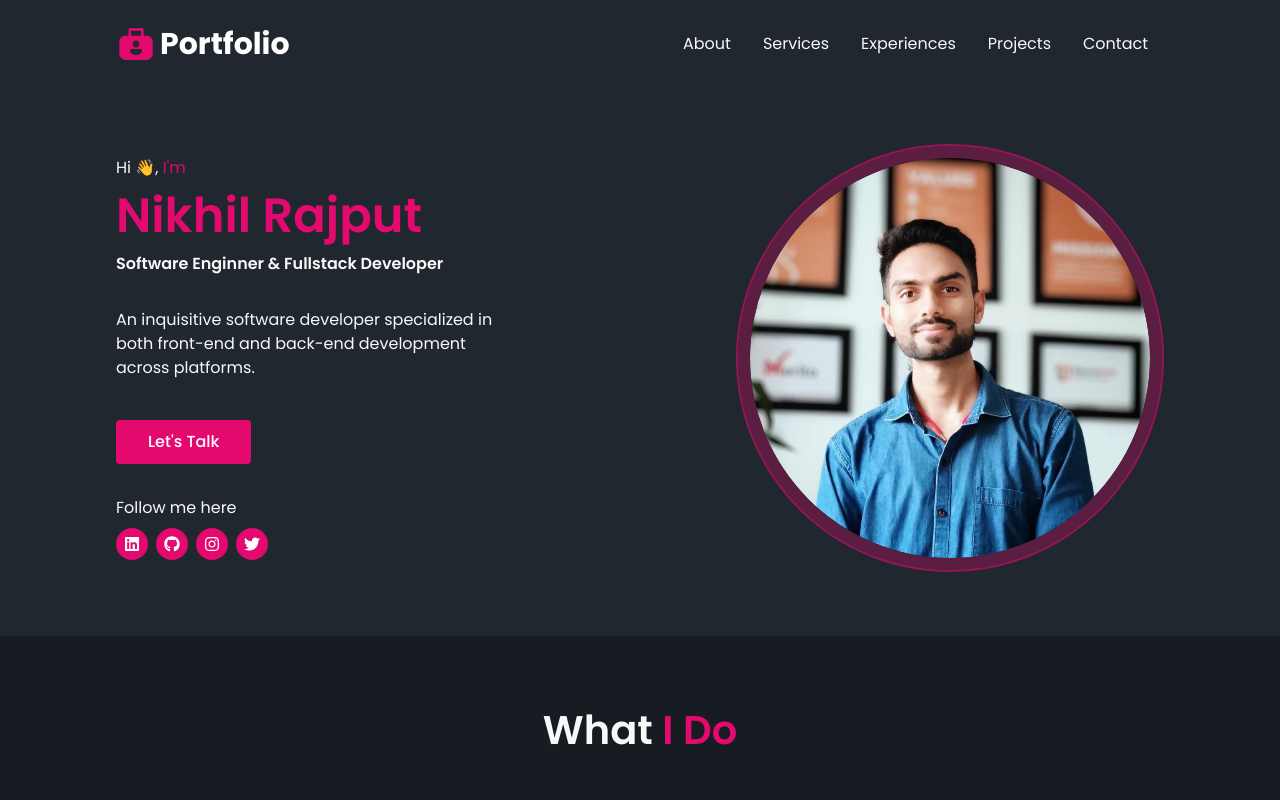
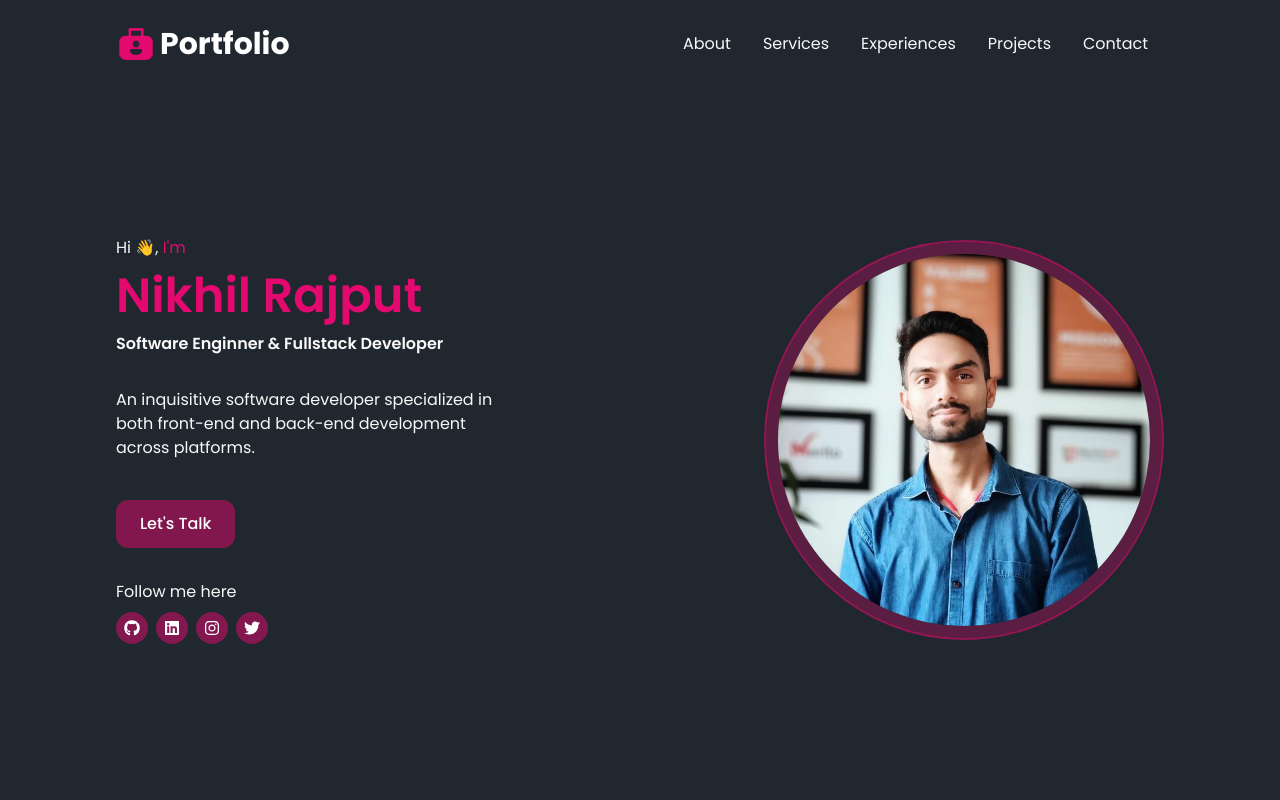
Before and after one commit to superchaindev/portfolio, a Next.js app: page / in a window 1280 px wide. Shown: the top 800 px of the page. Built offline with nearby package versions, Linux system fonts and the light colour scheme.

Commit message:
update changes and bug fixes

```diff
--- a/src/app/globals.scss
+++ b/src/app/globals.scss
@@ -6,7 +6,7 @@
 
 :root {
   --maxWidth: 1200px;
-  --borderRadius: 0.5rem;
+  --borderRadius: 0.75rem;
 
   --dialogColor: rgba(32, 39, 47, 1);
   --bgColor: rgba(23, 28, 34, 1);
@@ -17,6 +17,7 @@
   --darkGrayColor: rgb(160, 160, 160);
 
   --linkColor: #0071ff;
+
   --primaryColor: rgba(227, 9, 111, 1);
   --primaryColor10: rgba(227, 9, 111, 0.1);
   --primaryColor20: rgba(227, 9, 111, 0.2);
@@ -392,6 +393,7 @@ h6 {
 }
 
 .app__filled_btn {
+  position: relative;
   display: flex;
   flex-direction: row;
   align-items: center;
@@ -404,9 +406,12 @@ h6 {
   width: fit-content;
   outline: none;
   border: none;
-  background-color: var(--primaryColor);
-  border-radius: 0.25rem;
-  padding: 0.65rem 2rem;
+  padding: 0.75rem 1.5rem;
+
+  background: var(--primaryColor50);
+  -webkit-backdrop-filter: blur(0.5rem);
+  backdrop-filter: blur(0.5rem);
+  border-radius: var(--borderRadius);
 
   color: var(--whiteColor);
   text-decoration: none;
@@ -416,16 +421,35 @@ h6 {
   font-weight: 500;
   line-height: 1.5rem;
 
+  overflow: hidden;
+  z-index: 1;
+
   cursor: pointer;
-  transition: all 0.3s ease-in-out;
+  transition: all 0.5s ease-in-out;
   animation: drop-in 500ms ease 200ms backwards;
 
   svg {
     margin-right: 0.5rem;
   }
 
-  &:hover {
-    background-color: var(--primaryColor60);
+  &::before {
+    content: "";
+    width: 100%;
+    height: 100%;
+    margin: auto;
+    position: absolute;
+    top: 0;
+    left: -100%;
+    background: var(--primaryColor);
+    transition: all 0.6s ease;
+    z-index: -1;
+  }
+
+  &:hover:before {
+    top: 0;
+    left: 0;
+    border: 0px;
+    transform: translateX(0);
   }
 
   @media screen and (min-width: 1600px) {
@@ -490,6 +514,7 @@ h6 {
 }
 
 .app__icon_btn {
+  position: relative;
   display: flex;
   flex-direction: row;
   align-items: center;
@@ -500,18 +525,37 @@ h6 {
   flex-grow: 0;
 
   outline: none;
-  background-color: transparent;
+  background-color: var(--primaryColor50);
   border: none;
+  border-radius: 100%;
   padding: 0.5rem;
 
-  color: var(--primaryColor);
+  color: var(--whiteColor);
+
+  overflow: hidden;
+  z-index: 1;
 
   cursor: pointer;
-  transition: all 0.3s ease-in-out;
+  transition: all 0.5s ease-in-out;
 
-  &:hover {
-    background-color: var(--primaryColor10);
-    border-radius: 50%;
+  &::before {
+    content: "";
+    width: 100%;
+    height: 100%;
+    margin: auto;
+    position: absolute;
+    top: 0;
+    left: -100%;
+    background: var(--primaryColor);
+    transition: all 0.6s ease;
+    z-index: -1;
+  }
+
+  &:hover:before {
+    top: 0;
+    left: 0;
+    border: 0px;
+    transform: translateX(0);
   }
 
   @media screen and (min-width: 1600px) {
--- a/src/app/layout.js
+++ b/src/app/layout.js
@@ -9,9 +9,9 @@ export const metadata = {
 export default function RootLayout({ children }) {
   return (
     <html lang="en">
-      <head>
+      {/* <head>
         <link rel="icon" href="/favicon.ico" sizes="any" />;
-      </head>
+      </head> */}
 
       <body>
         <NavBar />
--- a/src/components/common/ResponsiveBox.jsx
+++ b/src/components/common/ResponsiveBox.jsx
@@ -1,20 +1,32 @@
+"use client";
+
 import PropTypes from "prop-types";
+import { motion } from "framer-motion";
 
 const ResponsiveBox = (props) => {
-  const { children, classNames } = props;
+  const { children, classNames, animateReverse } = props;
 
   return (
-    <div
-      className={`relative flex flex-col justify-start items-start w-full p-0 mx-auto my-0 overflow-hidden transition duration-300 ease-in-out ${classNames}`}
+    <motion.div
+      initial={{ x: animateReverse ? "100%" : "-100%", opacity: 0 }}
+      whileInView={{ x: 0, opacity: 1 }}
+      transition={{
+        type: "spring",
+        duration: 0.8,
+        bounce: 0.4,
+        stiffness: 100,
+      }}
+      className={`relative flex flex-col justify-start items-start w-full h-auto p-0 mx-auto my-0 overflow-hidden transition duration-300 ease-in-out ${classNames}`}
     >
       {children}
-    </div>
+    </motion.div>
   );
 };
 
 ResponsiveBox.propTypes = {
   children: PropTypes.node,
   classNames: PropTypes.string,
+  animateReverse: PropTypes.bool,
 };
 
 export default ResponsiveBox;
--- a/src/components/home/Section1.jsx
+++ b/src/components/home/Section1.jsx
@@ -1,12 +1,12 @@
 "use client";
 
+import { motion } from "framer-motion";
 import Image from "next/image";
 import Link from "next/link";
 import ConstraintedBox from "@/components/common/ConstraintedBox";
 import ResponsiveBox from "@/components/common/ResponsiveBox";
 import WrappedBox from "@/components/common/WrappedBox";
 import Column from "@/components/common/Column";
-import CircleBox from "@/components/common/CircleBox";
 import Row from "@/components/common/Row";
 import socialLinks from "@/data/socialLinks";
 import FilledButton from "../common/FilledButton";
@@ -21,7 +21,7 @@ const onHandleClickTalkBtn = () => {
 
 const HomeSection1 = () => {
   return (
-    <ResponsiveBox classNames="bg-[var(--dialogColor)]">
+    <ResponsiveBox classNames="bg-[var(--dialogColor)] min-h-[90vh] items-center justify-center">
       <ConstraintedBox classNames="p-4 pb-16 pt-8 sm:pt-16">
         <WrappedBox classes="justify-items-stretch">
           <Column classes="justify-center">
@@ -49,14 +49,14 @@ const HomeSection1 = () => {
 
             <Column classes="mt-8">
               <p>Follow me here</p>
-              <Row classes="mt-2">
+              <Row classes="mt-2 gap-2">
                 {socialLinks.map((link, index) => {
                   return (
                     <Link
                       key={`social-link-${index}`}
                       href={link.url}
                       target="_blank"
-                      className="text-white bg-[var(--primaryColor)] p-2 rounded-full flex items-center justify-center mr-2 last:mr-0 hover:bg-[var(--primaryColor50)] transition duration-300 ease-in-out"
+                      className="app__icon_btn"
                     >
                       {link.icon}
                     </Link>
@@ -66,9 +66,8 @@ const HomeSection1 = () => {
             </Column>
           </Column>
 
-          <Row classes="justify-self-center sm:justify-self-end items-center justify-center rounded-full bg-transparent border-2 border-[var(--primaryColor60)] h-full w-auto aspect-sqaure overflow-hidden">
-            <Row classes="items-center justify-center rounded-full bg-transparent border-[0.8rem] border-[var(--primaryColor30)] h-full w-auto aspect-sqaure overflow-hidden">
-              <CircleBox classes="w-[20rem] h-[20rem] lg:w-[25rem] lg:h-[25rem] pointer-events-none">
+          <Row classes="w-[20rem] h-[20rem] lg:w-[25rem] lg:h-[25rem] pointer-events-none justify-self-center sm:justify-self-end items-center justify-center rounded-full bg-transparent border-2 border-[var(--primaryColor60)] aspect-sqaure overflow-hidden my-auto">
+            <Row classes="w-full h-auto items-center justify-center rounded-full bg-transparent border-[0.8rem] border-[var(--primaryColor30)] aspect-sqaure overflow-hidden pointer-events-none">
               <Image
                 src="/images/profile.jpg"
                 alt="profile"
@@ -85,7 +84,6 @@ const HomeSection1 = () => {
                   aspectRatio: "1 / 1",
                 }}
               />
-              </CircleBox>
             </Row>
           </Row>
         </WrappedBox>
--- a/src/components/home/Section2.jsx
+++ b/src/components/home/Section2.jsx
@@ -27,7 +27,10 @@ const services = [
 
 const HomeSection2 = () => {
   return (
-    <ResponsiveBox classNames="bg-[var(--bgColor)]">
+    <ResponsiveBox
+      classNames="bg-[var(--bgColor)] min-h-[90vh] items-center justify-center"
+      animateReverse
+    >
       <ConstraintedBox classNames="p-4 py-16">
         <h2 className="text-center mx-auto">
           What <span className="text-[var(--primaryColor)]">I Do</span>
--- a/src/components/home/Section3.jsx
+++ b/src/components/home/Section3.jsx
@@ -49,7 +49,7 @@ const skills = [
 
 const HomeSection3 = () => {
   return (
-    <ResponsiveBox classNames="bg-[var(--dialogColor)]">
+    <ResponsiveBox classNames="bg-[var(--dialogColor)] min-h-[90vh] items-center justify-center">
       <ConstraintedBox classNames="p-4 py-12">
         <h2 className="text-center mx-auto">
           Skills <span className="text-[var(--primaryColor)]">I Know</span>
--- a/src/components/home/Section4.jsx
+++ b/src/components/home/Section4.jsx
@@ -72,7 +72,10 @@ const projects = [
 
 const HomeSection4 = () => {
   return (
-    <ResponsiveBox classNames="bg-[var(--bgColor)]">
+    <ResponsiveBox
+      classNames="bg-[var(--bgColor)] min-h-[90vh] items-center justify-center"
+      animateReverse
+    >
       <ConstraintedBox classNames="p-4 py-16">
         <h2 className="text-center mx-auto">
           Recent <span className="text-[var(--primaryColor)]">Projects</span>
--- a/src/components/home/Section5.jsx
+++ b/src/components/home/Section5.jsx
@@ -5,7 +5,7 @@ import Column from "@/components/common/Column";
 
 const HomeSection5 = () => {
   return (
-    <ResponsiveBox classNames="bg-[var(--dialogColor)]">
+    <ResponsiveBox classNames="bg-[var(--dialogColor)] min-h-[90vh] items-center justify-center">
       <ConstraintedBox classNames="p-4 py-12">
         <h2 className="text-center mx-auto">
           Skills <span className="text-[var(--primaryColor)]">I Know</span>
--- a/src/data/socialLinks.js
+++ b/src/data/socialLinks.js
@@ -2,14 +2,14 @@ import { FaInstagram, FaTwitter, FaGithub, FaLinkedin } from "react-icons/fa";
 
 const socialLinks = [
   {
+    name: "GitHub",
+    url: "https://www.github.com/nixrajput",
+    icon: <FaGithub />,
+  },
+  {
     name: "LinkedIn",
     url: "https://www.linkedin.com/in/nixrajput",
     icon: <FaLinkedin />,
-  },
-  {
-    name: "GitHub",
-    url: "https://www.github.com/nixrajput",
-    icon: <FaGithub />,
   },
   {
     name: "Instagram",
```
Lines whose indentation alone changed are shown as unchanged.
